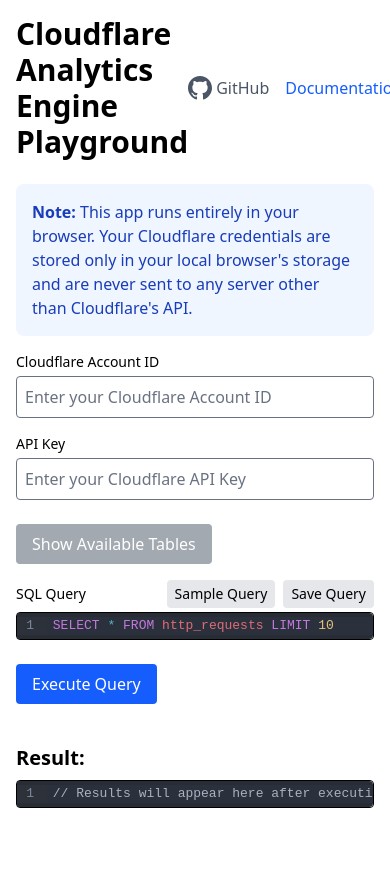
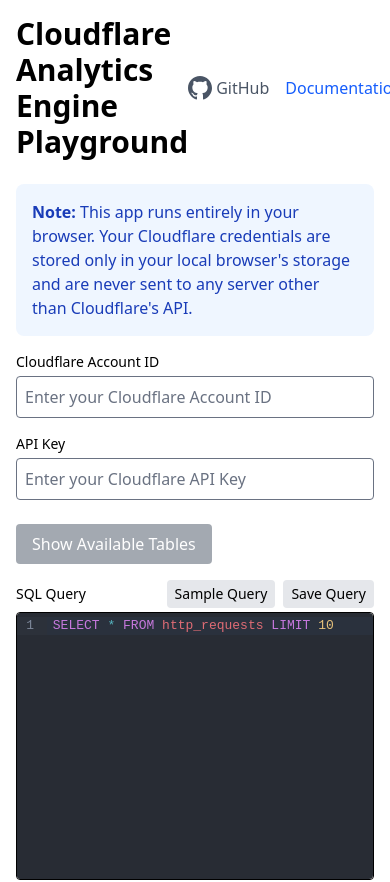
Before and after one commit to brachkow/analytics-engine-playgorund, a SvelteKit app: page / in a window 390 px wide. Shown: the top 882 px of the page. Built offline with nearby package versions, Linux system fonts and the light colour scheme.

Commit message:
Mobile friendly UI

```diff
--- a/src/routes/+page.svelte
+++ b/src/routes/+page.svelte
@@ -384,9 +384,9 @@
 	</div>
 
 	<!-- Two-pane layout -->
-	<div class="flex h-[calc(100vh-220px)] flex-col gap-4 md:flex-row">
+	<div class="flex flex-col gap-6 md:h-[calc(100vh-220px)] md:flex-row">
 		<!-- Left pane: Controls and SQL editor -->
-		<div class="flex w-full flex-col overflow-auto md:w-1/2">
+		<div class="flex w-full flex-col md:w-1/2">
 			<div class="mb-6 grid grid-cols-1 gap-4 md:grid-cols-2">
 				<div>
 					<label for="accountId" class="mb-1 block text-sm font-medium">Cloudflare Account ID</label
@@ -448,7 +448,7 @@
 				</div>
 			{/if}
 
-			<div class="mb-6 flex flex-grow flex-col">
+			<div class="mb-6 flex h-[300px] flex-grow flex-col md:h-auto">
 				<div class="mb-1 flex items-center justify-between">
 					<label for="sqlEditor" class="block text-sm font-medium">SQL Query</label>
 					<div class="flex space-x-2">
@@ -560,7 +560,7 @@
 		</div>
 
 		<!-- Right pane: Results -->
-		<div class="flex w-full flex-col md:w-1/2">
+		<div class="flex h-[300px] w-full flex-col md:h-auto md:w-1/2">
 			<div class="mb-2 flex items-center justify-between">
 				<h2 class="text-xl font-semibold">Result:</h2>
 				{#if loading}
@@ -609,9 +609,16 @@
 	:global(.cm-editor) {
 		height: 100%;
 		border-radius: 0.25rem;
+		overflow: hidden;
 	}
 
 	:global(.cm-scroller) {
 		overflow: auto;
 	}
+
+	@media (max-width: 768px) {
+		:global(.cm-editor) {
+			min-height: 200px;
+		}
+	}
 </style>
```
